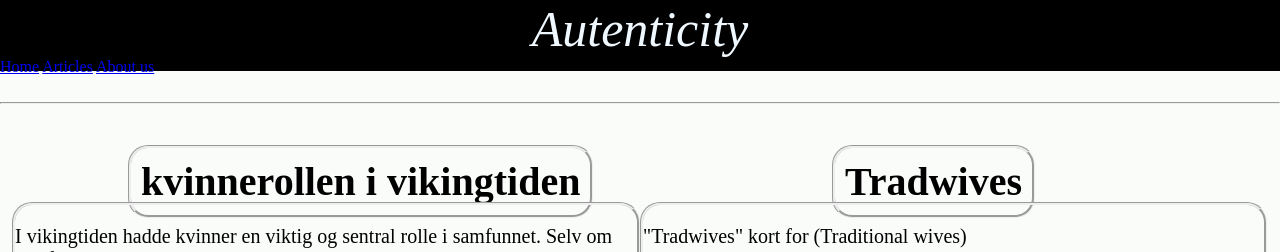
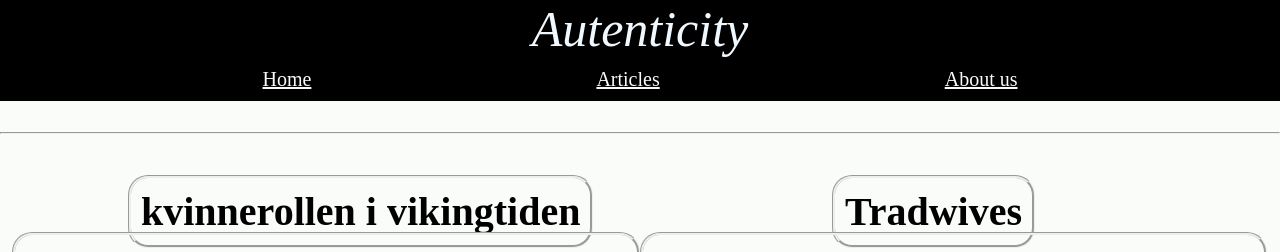
Before and after one commit to Ramish-RZ/samf, a plain HTML site: page viking_tradwives.html in a window 1280 px wide. Shown: the top 252 px of the page. Drawn offline with Linux system fonts and the light colour scheme.

Commit message:
Update viking_tradwives.html

```diff
--- a/viking_tradwives.html
+++ b/viking_tradwives.html
@@ -4,13 +4,15 @@
     <meta charset="UTF-8">
     <meta name="viewport" content="width=device-width, initial-scale=1.0">
     <link rel="stylesheet" href="style.css">
-    <title>Article > viking_tradwives</title>
+    <title>Autenticity</title>
 </head>
 <body>
     <header>Autenticity</header>
-    <a href="index.html"class="a1">Home</a>
-    <a href="News.html">Articles</a>
-    <a href="about us.html">About us</a>
+    <section class="navigations">
+        <a href="index.html"class="a1" class="a1">Home</a>
+        <a href="News.html">Articles</a>
+        <a href="about us.html">About us</a>
+    </section>
     <br><br><hr>
     <section class="h">
         <h1 class="kvinnerollen">kvinnerollen i vikingtiden</h1>
```
